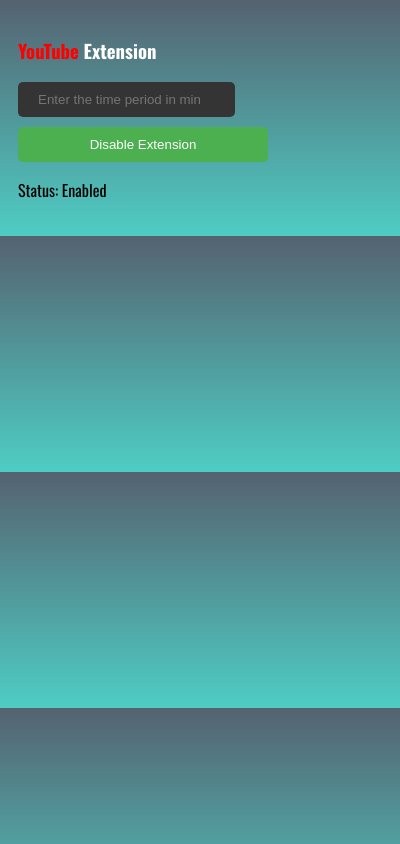
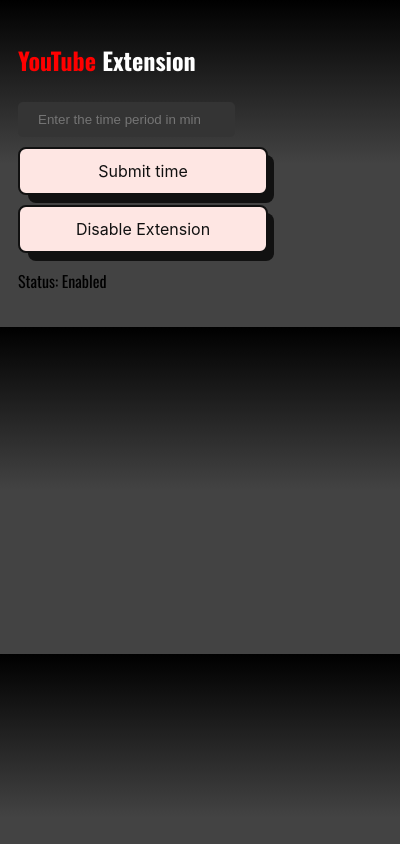
Before and after one commit to EDITH5607/sand-recet-hackathon, a browser extension: page popup.html in a window 400 px wide. Drawn offline with nearby package versions, Linux system fonts and the light colour scheme.

Commit message:
Finalized design for the popup

```diff
--- a/popup.css
+++ b/popup.css
@@ -1,5 +1,8 @@
 .hero h3 {
     color: white;
+    justify-content: center;
+    align-items: center;
+    font-size: 1.5rem;
 }
 
 html {
@@ -8,7 +11,7 @@
 
 body {
     border-radius: 40px;
-    background: linear-gradient(to top, #4ecdc4, #556270);
+    background: linear-gradient(to top, #434343, #434343, #000000);
 }
 
 #period {
@@ -17,23 +20,14 @@
     border: none;
     border-radius: 5px;
     cursor: pointer;
+    color: white;
 }
 
-#pauseBtn {
-    background-color: #f44336; /* Red */
-    color: white;
-    padding: 10px 20px;
-    border: none;
-    border-radius: 5px;
+#submitBtn {
     cursor: pointer;
 }
 
 #toggleBtn {
-    background-color: #4CAF50; /* Green */
-    color: white;
-    padding: 10px 20px;
-    border: none;
-    border-radius: 5px;
     cursor: pointer;
 }
 
@@ -41,3 +35,63 @@
     color: #FF0000; /* YouTube Red */
     font-weight: bold;
 }
+
+
+/* CSS */
+.button-56 {
+  align-items: center;
+  background-color: #fee6e3;
+  border: 2px solid #111;
+  border-radius: 8px;
+  box-sizing: border-box;
+  color: #111;
+  cursor: pointer;
+  display: flex;
+  font-family: Inter,sans-serif;
+  font-size: 16px;
+  height: 48px;
+  justify-content: center;
+  line-height: 24px;
+  max-width: 100%;
+  padding: 0 25px;
+  position: relative;
+  text-align: center;
+  text-decoration: none;
+  user-select: none;
+  -webkit-user-select: none;
+  touch-action: manipulation;
+}
+
+.button-56:after {
+  background-color: #111;
+  border-radius: 8px;
+  content: "";
+  display: block;
+  height: 48px;
+  left: 0;
+  width: 100%;
+  position: absolute;
+  top: -2px;
+  transform: translate(8px, 8px);
+  transition: transform .2s ease-out;
+  z-index: -1;
+}
+
+.button-56:hover:after {
+  transform: translate(0, 0);
+}
+
+.button-56:active {
+  background-color: #ffdeda;
+  outline: 0;
+}
+
+.button-56:hover {
+  outline: 0;
+}
+
+@media (min-width: 768px) {
+  .button-56 {
+    padding: 0 40px;
+  }
+}
--- a/popup.html
+++ b/popup.html
@@ -21,7 +21,8 @@
 	<body class="hero">
 		<h3><span id="youtube">YouTube</span><span> Extension</span></h3>
 		<input type="number" min="1" id="period" placeholder="Enter the time period in minutes" />
-		<button id="toggleBtn">Disable Extension</button>
+		<button class="button-56" id="submitBtn" type="submit">Submit time</button>
+		<button class="button-56" id="toggleBtn">Disable Extension</button>
 		<p id="status">Status: unknown</p>
 		<script src="popup.js"></script>
 	</body>
--- a/popup.js
+++ b/popup.js
@@ -45,3 +45,21 @@
 		});
 	});
 });
+
+// ...existing code...
+
+// Submit time button
+document.getElementById("submitBtn").addEventListener("click", () => {
+    const periodInput = document.getElementById("period");
+    const periodValue = periodInput.value;
+
+    if (!periodValue || isNaN(periodValue) || periodValue < 1) {
+        alert("Please enter a valid time period (in minutes).");
+        return;
+    }
+
+    // Store the period in chrome.storage or use it as needed
+    chrome.storage.local.set({ period: Number(periodValue) }, () => {
+        alert(`Time period set to ${periodValue} minute(s)!`);
+    });
+});
```
